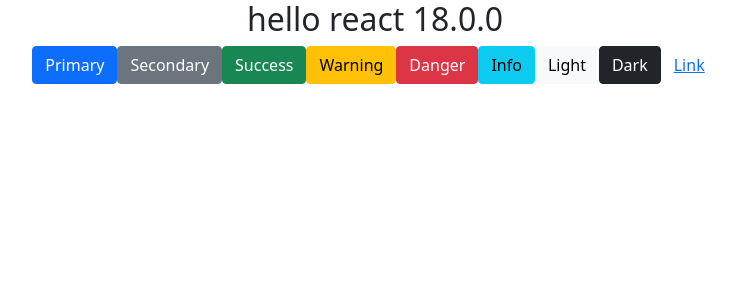
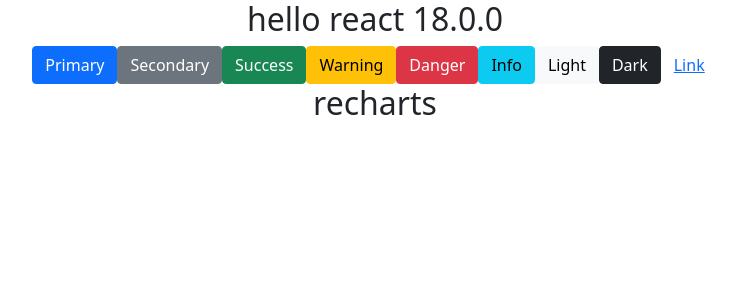
Before and after one commit to sabbirpboss/Safe-Riding, a React (Create React App) app: page / in a window 1280 px wide. Shown: the top 300 px of the page, without its empty margins (265-1001 px from the left). Built offline with nearby package versions, Linux system fonts and the light colour scheme.

Commit message:
recharts installed but not checked if is it working or not

```diff
--- a/package.json
+++ b/package.json
@@ -12,6 +12,7 @@
     "react-dom": "^18.0.0",
     "react-router-dom": "^6.3.0",
     "react-scripts": "^2.1.3",
+    "recharts": "^2.1.9",
     "web-vitals": "^2.1.4"
   },
   "scripts": {
--- a/src/App.js
+++ b/src/App.js
@@ -18,6 +18,10 @@
         <Button variant="dark">Dark</Button>
         <Button variant="link">Link</Button>
       </div>
+      <div>
+        <h2>recharts</h2>
+
+      </div>
     </div>
   );
 }
```
Also changed, not shown: 1 other file (tests, documents, lock files or other folders).
